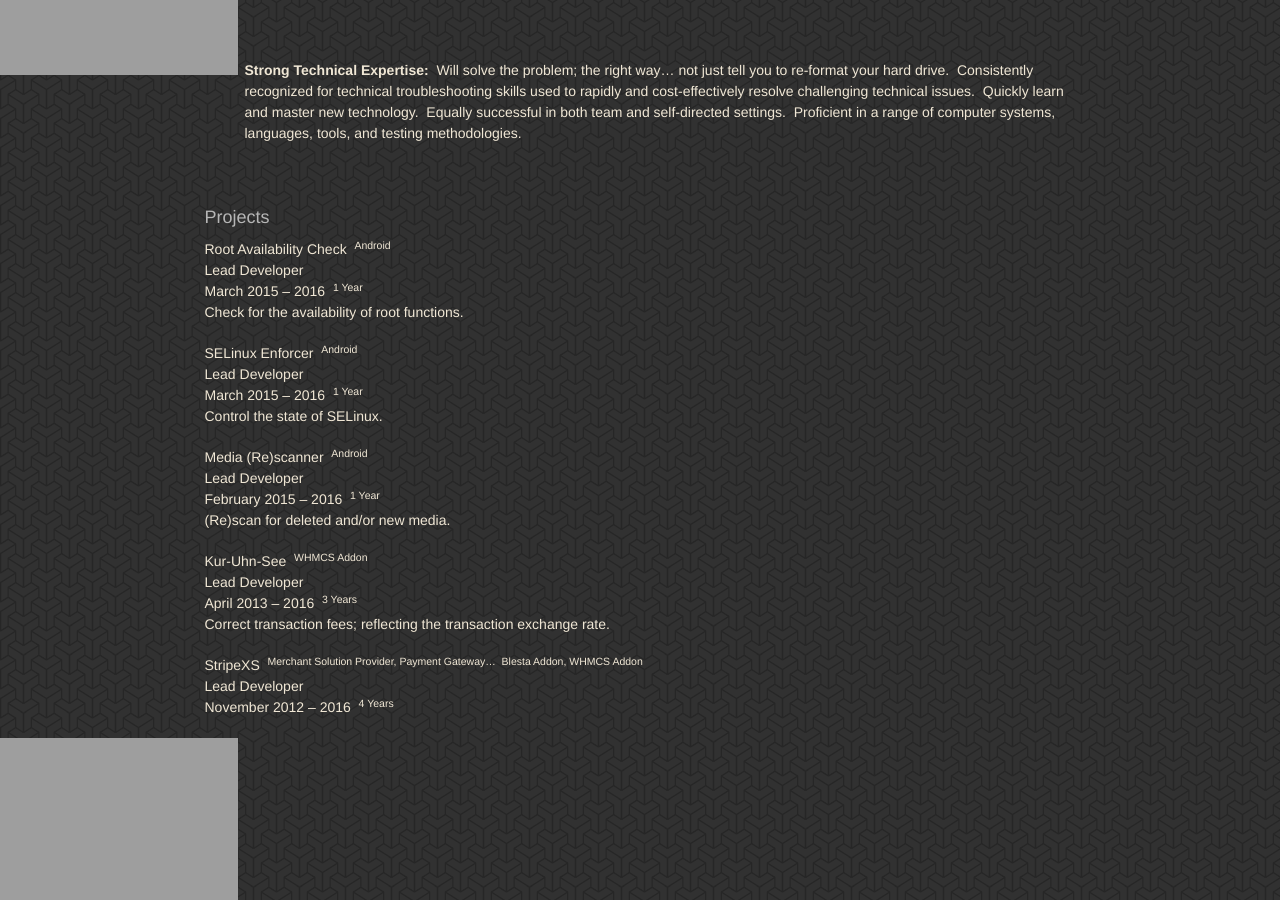
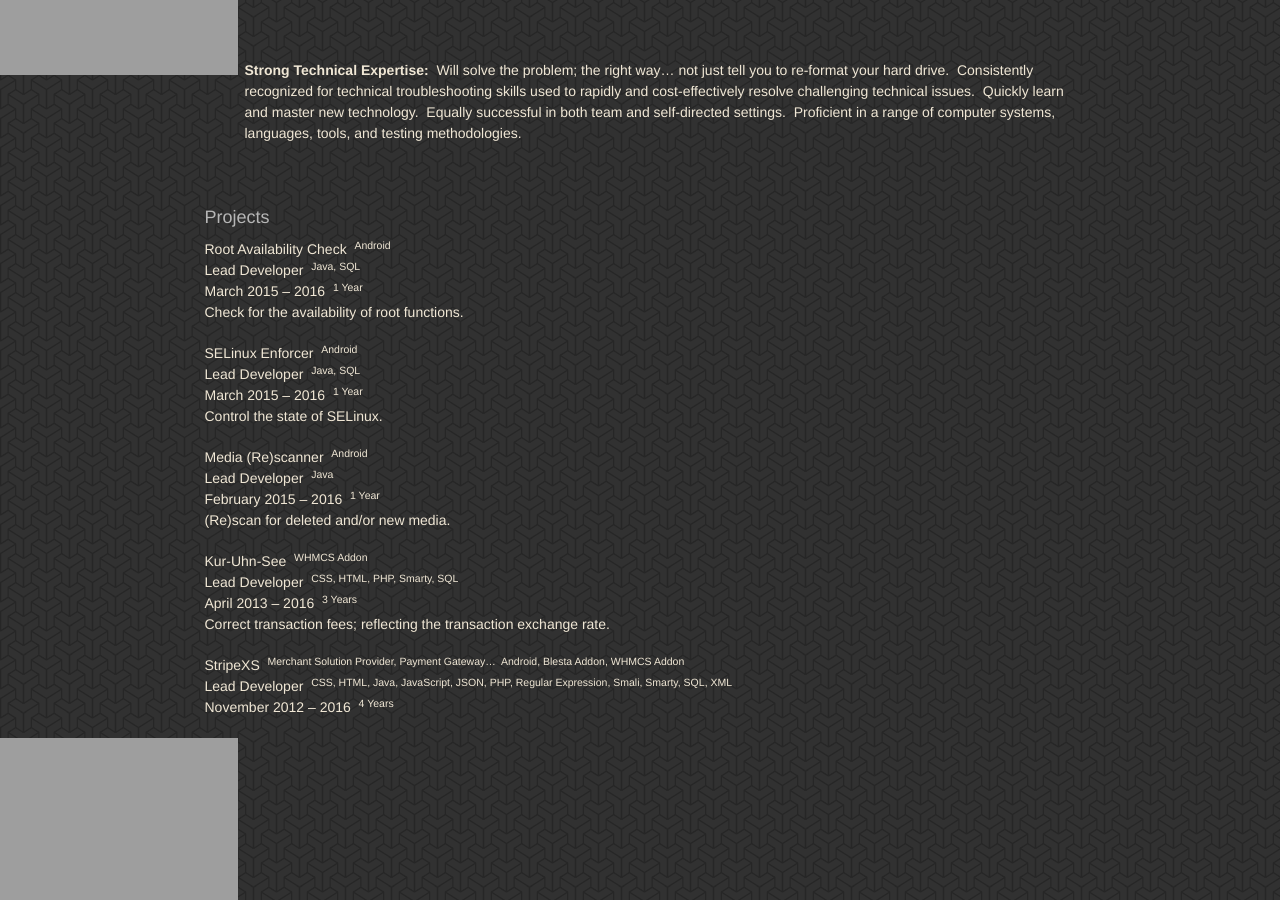
Before and after one commit to jwds1978/jwds1978.github.io, a Jekyll site: the page built from resume.md, in a window 1280 px wide and 900 px high, scrolled down 1476 px. Built offline with Jekyll 4.4.1, drawn with Linux system fonts in a browser that asks for light colours; nearby versions of some CDN libraries; some web fonts are replaced; our own code applies the rules of GitHub Pages for plain Markdown files; some of the changed text lies outside the part shown.

Commit message:
Added languages to projects.

```diff
--- a/resume.md
+++ b/resume.md
@@ -57,31 +57,31 @@ title: "Curriculum Vitae"
   <h3 id="projects">Projects</h3>
   <p>
     Root Availability Check&nbsp; <sup>Android</sup><br />
-    Lead Developer<br />
+    Lead Developer&nbsp; <sup>Java, SQL</sup><br />
     March 2015 &#8211; 2016&nbsp; <sup>1 Year</sup><br />
     Check for the availability of root functions.
   </p>
   <p>
     SELinux Enforcer&nbsp; <sup>Android</sup><br />
-    Lead Developer<br />
+    Lead Developer&nbsp; <sup>Java, SQL</sup><br />
     March 2015 &#8211; 2016&nbsp; <sup>1 Year</sup><br />
     Control the state of SELinux.
   </p>
   <p>
     Media (Re)scanner&nbsp; <sup>Android</sup><br />
-    Lead Developer<br />
+    Lead Developer&nbsp; <sup>Java</sup><br />
     February 2015 &#8211; 2016&nbsp; <sup>1 Year</sup><br />
     (Re)scan for deleted and/or new media.
   </p>
   <p>
     Kur-Uhn-See&nbsp; <sup>WHMCS Addon</sup><br />
-    Lead Developer<br />
+    Lead Developer&nbsp; <sup>CSS, HTML, PHP, Smarty, SQL</sup><br />
     April 2013 &#8211; 2016&nbsp; <sup>3 Years</sup><br />
     Correct transaction fees; reflecting the transaction exchange rate.
   </p>
   <p>
-    StripeXS&nbsp; <sup>Merchant Solution Provider, Payment Gateway&hellip;&nbsp; Blesta Addon, WHMCS Addon</sup><br />
-    Lead Developer<br />
+    StripeXS&nbsp; <sup>Merchant Solution Provider, Payment Gateway&hellip;&nbsp; Android, Blesta Addon, WHMCS Addon</sup><br />
+    Lead Developer&nbsp; <sup>CSS, HTML, Java, JavaScript, JSON, PHP, Regular Expression, Smali, Smarty, SQL, XML</sup><br />
     November 2012 &#8211; 2016&nbsp; <sup>4 Years</sup>
     <ul>
       <li>
@@ -106,25 +106,25 @@ title: "Curriculum Vitae"
   </p>
   <p>
     NXS&nbsp; <sup>WHMCS Addon</sup><br />
-    Lead Developer<br />
+    Lead Developer&nbsp; <sup>CSS, HTML, PHP, Regular Expression, Smarty, SQL</sup><br />
     November 2011 &#8211; 2016&nbsp; <sup>5 Years</sup><br />
     Automagically purge the log tables in order to reduce the overall size of the database.
   </p>
   <p>
     WHMCS Order Status&nbsp; <sup>WHMCS Addon</sup><br />
-    Lead Developer<br />
+    Lead Developer&nbsp; <sup>CSS, HTML, PHP, Smarty, SQL</sup><br />
     December 2010 &#8211; 2016&nbsp; <sup>6 Years</sup><br />
     Automagically cancel pending orders which remain unpaid for X number of days past their due date.
   </p>
   <p>
     HostAudit&nbsp; <sup>cPanel/WHM &amp; WHMCS Addon</sup><br />
-    Lead Developer<br />
+    Lead Developer&nbsp; <sup>CSS, HTML, JavaScript, Perl, PHP, Regular Expression, Shell, Smarty, SQL, XML</sup><br />
     September 2010 &#8211; 2016&nbsp; <sup>6 Years</sup><br />
     Automagically detect abusive clients on your cPanel/WHM servers.&nbsp; Warn them, and optionally, suspend them if the abuse continues.
   </p>
   <p>
     Nshare&nbsp; <sup>WHMCS Addon</sup><br />
-    Lead Developer<br />
+    Lead Developer&nbsp; <sup>CSS, HTML, PHP, Smarty, SQL</sup><br />
     December 2012 &#8211; October 2013&nbsp; <sup>11 Months</sup><br />
     Automagically activate/delete the affiliate status of clients when their account is created and/or closed.
   </p>
```
